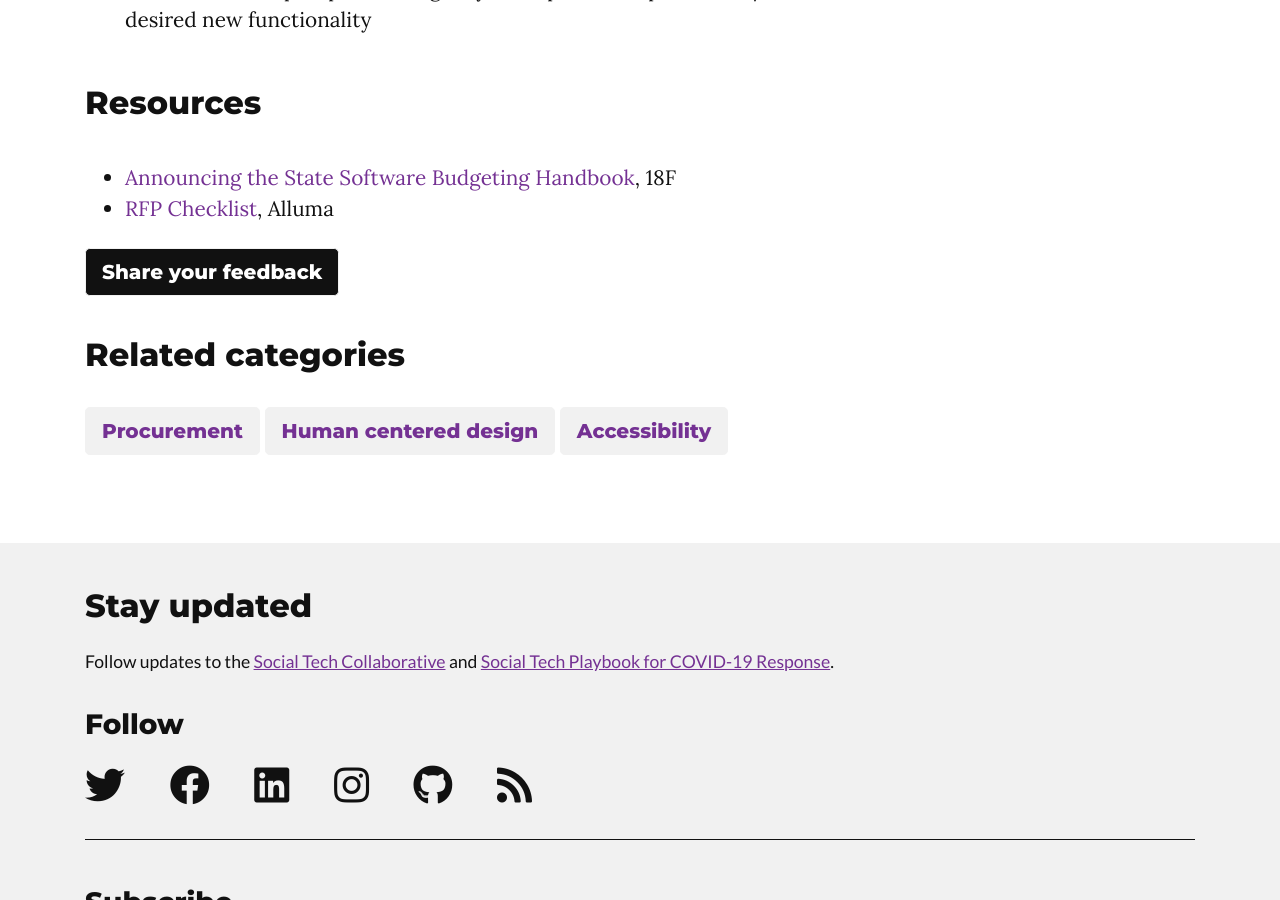
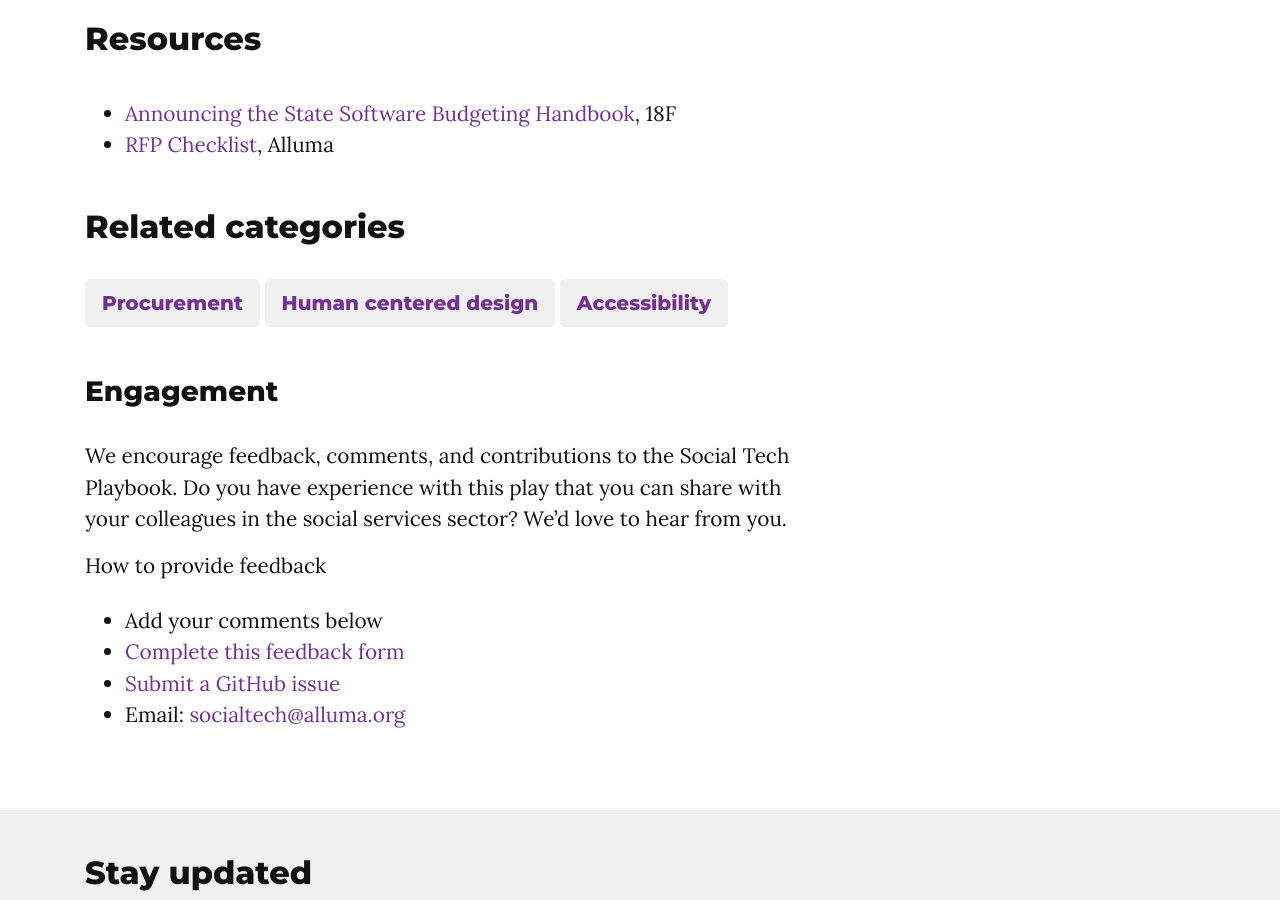
Before and after one commit to Social-Tech-Collab/socialtechcollaborative, a Jekyll site: the page built from _posts/2020-05-04-human-centered-procurement.md, in a window 1280 px wide and 900 px high, scrolled down 3304 px. Built offline with Jekyll 4.4.1, drawn with Linux system fonts in a browser that asks for light colours; nearby versions of some CDN libraries; some web fonts are replaced; comment, search, counter and statistics services are not loaded.

Commit message:
restructure post pages

```diff
--- a/_includes/feedback.html
+++ b/_includes/feedback.html
@@ -1 +1,13 @@
-<p><a class="btn btn-primary btn-lg" href="{{site.url}}{{site.baseurl}}/feedback" role="button">Share your feedback</a></p>
+<h3>Engagement</h3>
+<p>
+  We encourage feedback, comments, and contributions to the Social Tech
+  Playbook. Do you have experience with this play that you can share with your
+  colleagues in the social services sector? We’d love to hear from you.
+</p>
+<p>How to provide feedback</p>
+<ul>
+  <li>Add your comments below</li>
+  <li><a href="https://forms.gle/TaYMLWJYp9ekTbXW9">Complete this feedback form</a></li>
+  <li><a href="https://github.com/socialtechus/playbook/issues/new">Submit a GitHub issue</a></li>
+  <li>Email: <a href="emailto:socialtech@alluma.org">socialtech@alluma.org</a></li>
+</ul>
--- a/_layouts/post.html
+++ b/_layouts/post.html
@@ -16,14 +16,13 @@ layout: default
   <div class="container">
     <div class="row">
       <div class="col-lg-8">
-        {% include feedback.html %}
         <article class="card">
           {% if page.image %} <img class="card-img-top" src="{% if page.image
           contains " ://" %}{{ page.image }}{% else %}{{ absolute_url
           }}../assets/projects/{{ page.image }}{% endif %}" alt="{{ page.title
           }}"> {% endif %}
           <div class="card-body">
-            {{ content }} {% include feedback.html %}
+            {{ content }}
             <h2>Related categories</h2>
             {% if page.visit %}
             <p>
@@ -40,14 +39,7 @@ layout: default
             </a>
             {% endfor %}
           </div>
-          <!-- <div class="PageNavigation">
-                        {% if page.next.url %}
-                        <a class="next" href="{{site.baseurl}}{{page.next.url}}"><i class="fa fa-angle-right"></i> </a>
-                        {% endif %}
-                        {% if page.previous.url %}
-                        <a class="prev" href="{{site.baseurl}}{{page.previous.url}}"><i class="fa fa-angle-left"></i></a>
-                        {% endif %}
-                    </div> -->
+          {% include feedback.html %}
           {% if page.comments %}
           <section class="post-full-comments">
             <div id="disqus_thread"></div>
```
